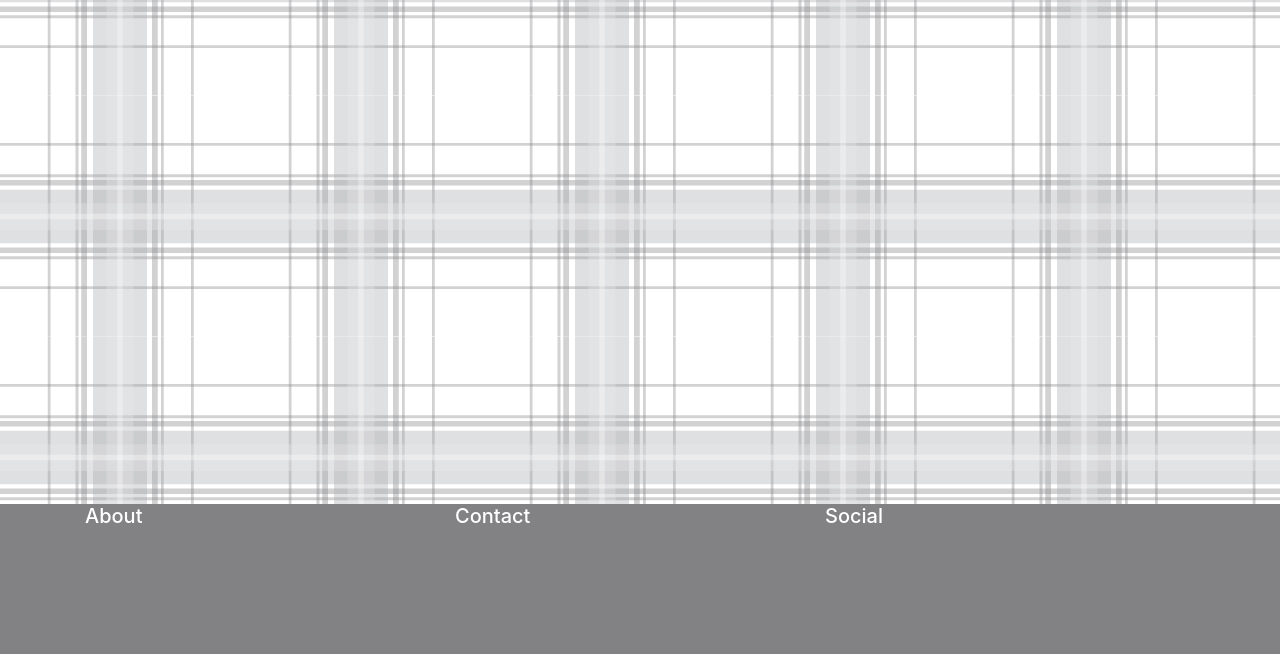
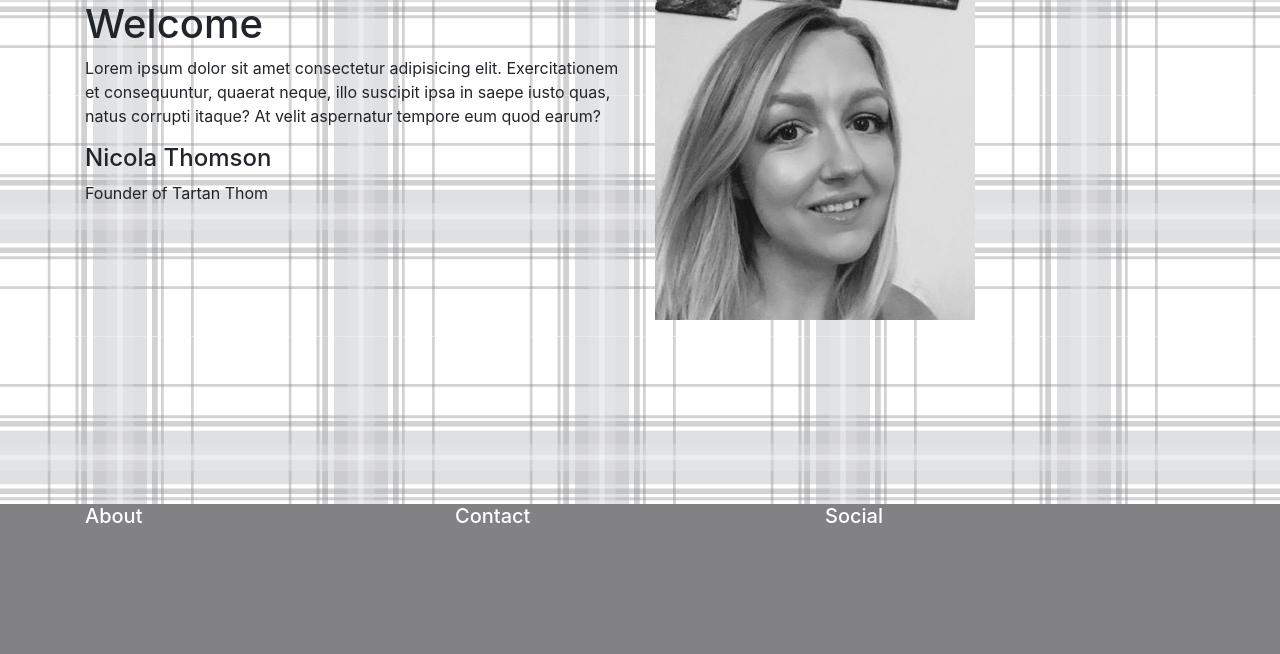
Before and after one commit to Joojoobee87/TartanThom, a Django app: template home/templates/home/index.html in a window 1280 px wide. Shown: the part 146-800 px from the top of the page. Run offline with Django 3.2, Linux system fonts and the light colour scheme; the template is opened without the code that fills it, so the values that code supplies are empty; some libraries are stand-ins or nearby versions.

Commit message:
added welcome container, text and profile image

```diff
--- a/home/templates/home/index.html
+++ b/home/templates/home/index.html
@@ -1,5 +1,27 @@
 {% extends 'base.html' %}
+{% load static %}
 
 {% block title %}Tartan Thom{% endblock %}
 
-{% block content %}{% endblock %}
+{% block content %}
+
+<div class="container welcome-container">
+	<div class="row welcome-row">
+		<div class="welcome col-md-6">
+			<h1>Welcome</h1>
+			<p>Lorem ipsum dolor sit amet consectetur adipisicing elit. Exercitationem et consequuntur, quaerat neque,
+				illo suscipit ipsa in saepe iusto quas, natus corrupti itaque? At velit aspernatur tempore eum quod
+				earum?</p>
+            <div class="signature">
+                <h4>Nicola Thomson</h4>
+                <p>Founder of Tartan Thom</p>
+            </div>
+		</div>
+        <div class="profile-image col-md-6">
+            <img src="{% static 'img/NicProfile.jpg' %}" alt="Profile Picture">
+        </div>
+	</div>
+</div>
+
+
+{% endblock %}
```
